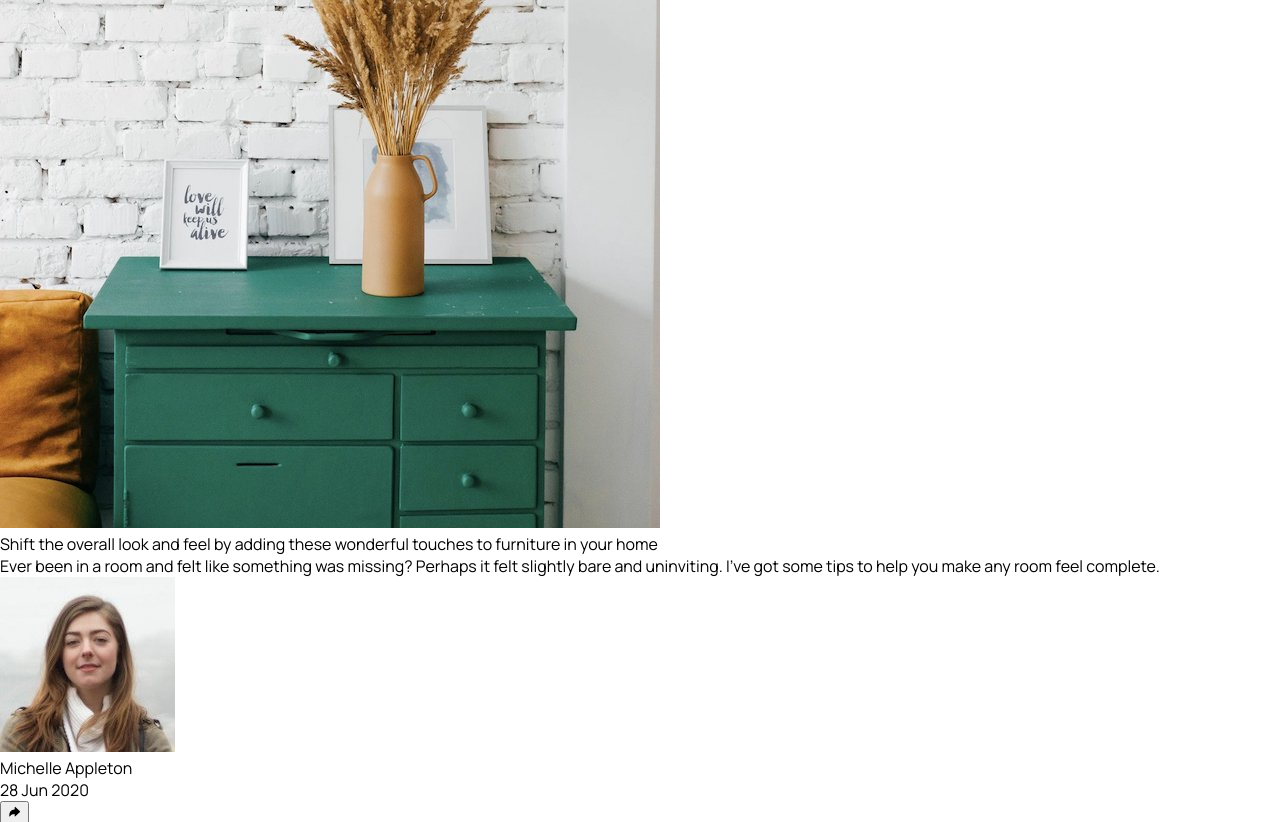
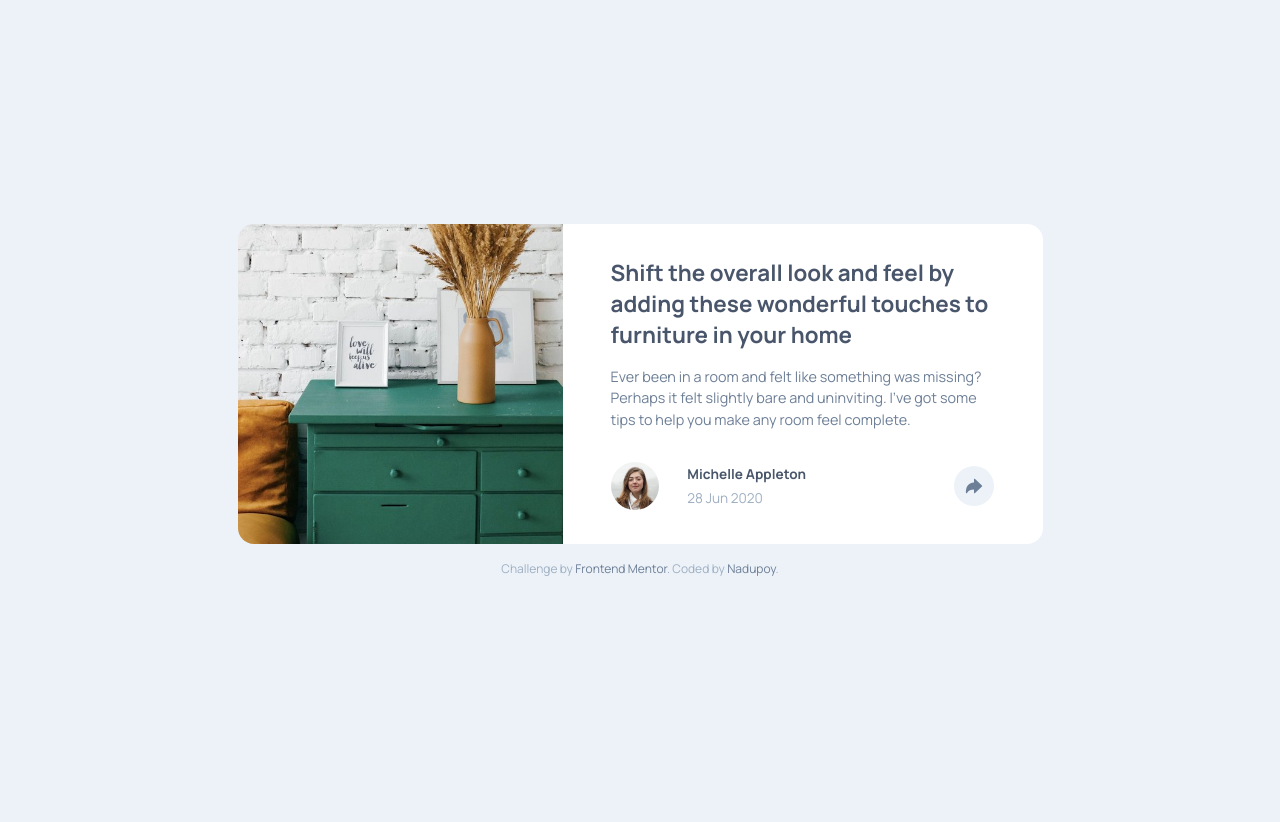
Before and after one commit to nadupoy/Frontend-Mentor---Article-preview-component, a website built with Vite: page index.html in a window 1280 px wide. Shown: the top 822 px of the page. After the commit the page ends 800 px from the top, so only its background shows below. Built offline with nearby package versions, Linux system fonts and the light colour scheme.

Commit message:
Added styles for desktop devices.

```diff
--- a/src/style-alt.css
+++ b/src/style-alt.css
@@ -229,3 +229,138 @@
     font-weight: bold;
   }
 }
+
+/* Desktop Devices */
+@media screen and (min-width: 769px) {
+  html {
+    height: 100%;
+    display: flex;
+    align-items: center;
+    justify-content: center;
+  }
+
+  body {
+    background-color: var(--light-grayish-blue);
+  }
+
+  main {
+    display: flex;
+    height: 320px;
+  }
+
+  .cover-image {
+    object-fit: cover;
+    object-position: 0% 0%;
+    width: 325px;
+    border-radius: 16px 0px 0px 16px;
+  }
+
+  section {
+    background-color: white;
+    display: flex;
+    flex-direction: column;
+    align-items: center;
+    justify-content: center;
+    max-width: 480px;
+    border-radius: 0px 16px 16px 0px;
+  }
+
+  .article,
+  .name-card-default {
+    width: 80%;
+  }
+
+  .article-header {
+    font-size: 1.4rem;
+    margin-bottom: 16px;
+    color: var(--very-dark-grayish-blue);
+    font-weight: bold;
+  }
+
+  .article-summary {
+    color: var(--desaturated-dark-blue);
+    line-height: 1.5;
+    font-size: 0.9rem;
+    margin-bottom: 32px;
+  }
+
+  .default-state {
+    display: grid;
+    grid-template-columns: 20% 60% 20%;
+    grid-template-rows: auto auto;
+  }
+
+  .avatar {
+    width: 48px;
+    height: 48px;
+    grid-column-start: 1;
+    grid-column-end: 2;
+    grid-row-start: 1;
+    grid-row-end: 3;
+    align-self: center;
+    justify-self: left;
+    border-radius: 24px;
+  }
+
+  .name {
+    grid-column-start: 2;
+    grid-column-end: 3;
+    grid-row-start: 1;
+    grid-row-end: 2;
+    align-self: center;
+    color: var(--very-dark-grayish-blue);
+    font-weight: bold;
+    font-size: 0.85rem;
+  }
+
+  .date {
+    grid-column-start: 2;
+    grid-column-end: 3;
+    grid-row-start: 2;
+    grid-row-end: 3;
+    align-self: center;
+    color: var(--grayish-blue);
+    font-size: 0.85rem;
+  }
+
+  .share-icon-default {
+    grid-column-start: 3;
+    grid-column-end: 4;
+    grid-row-start: 1;
+    grid-row-end: 3;
+    border: none;
+    background-color: var(--light-grayish-blue);
+    width: 40px;
+    height: 40px;
+    align-self: center;
+    justify-self: right;
+    border-radius: 20px;
+    color: var(--desaturated-dark-blue);
+    font-size: 1.25rem;
+    display: grid;
+  }
+
+  [alt="share-icon"] {
+    margin: auto;
+  }
+
+  .active-state-hidden {
+    display: none;
+  }
+
+  footer {
+    margin-top: 16px;
+  }
+
+  footer > p {
+    font-size: 0.75rem;
+    text-align: center;
+    color: var(--grayish-blue);
+  }
+
+  footer a,
+  footer a:visited {
+    text-decoration: none;
+    color: var(--desaturated-dark-blue);
+  }
+}
```
